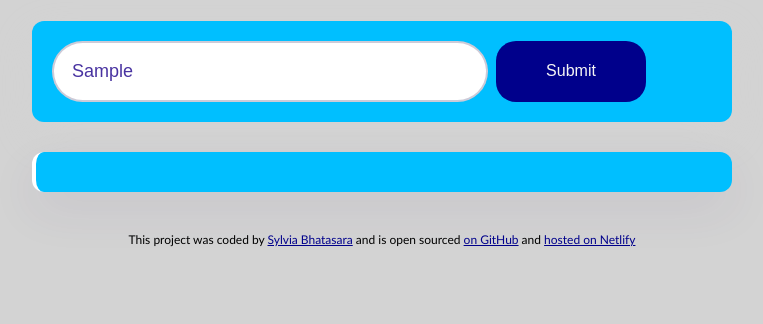
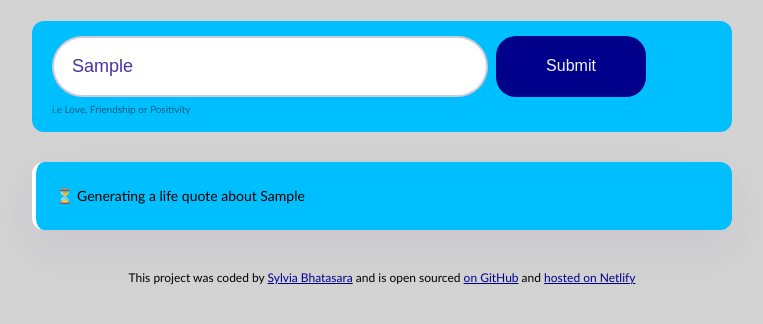
Before and after one commit to Slaib2/Inspirational-life-quotes-generator, a plain HTML site: page index.html in a window 1280 px wide. Both pictures are taken after typing "Sample" into the empty fields and a click on the input 829 px from the left and 257 px from the top of the page. Shown: the part 186-510 px from the top of the page, without its empty margins (258-1021 px from the left). Drawn offline with nearby package versions, Linux system fonts and the light colour scheme; no server answers.

Commit message:
Improved the user experience of the project

```diff
--- a/index.html
+++ b/index.html
@@ -14,13 +14,16 @@
     <h1>AI life quotes generator</h1>
     </header>
     <main>
+        <div class="form-container">
         <form id="quote-generator-form">
             <input type="text" placeholder="Enter the theme of the inspirational life quote" autofocus required autocomplete="off"
             class="instructions"
             id="user-instructions"/>
             <input type="submit" class="submit-button"/>
         </form>
-        <div class="quote" id="quote">
+         <div class="clue">i.e Love, Friendship or Positivity</div>
+        </div>
+        <div class="quote hidden" id="quote">
             </div>
     </main>
    <script src="src/index.js"></script>
--- a/src/index.js
+++ b/src/index.js
@@ -15,8 +15,11 @@ function generateQuote(event) {
   let context =
     "You are an inspirational assistant.You like to inspire others.Your task is to generate a short life quote using.Do not include the author of the quote. Sign off the quote with 'SheCodes AI' and put a related emoji at the end.Please follow the user instructions";
   let apiURL = `https://api.shecodes.io/ai/v1/generate?prompt=${prompt}&context=${context}&key=${apiKey}`;
+
+  let quoteElement = document.querySelector("#quote");
+  quoteElement.classList.remove("hidden");
+  quoteElement.innerHTML = `<div class="generating">⏳ Generating a life quote about ${instructionsInput.value}</div>`;
   axios.get(apiURL).then(displayQuote);
-  let quoteElement = document.querySelector("#quote");
 }
 let quoteFormElement = document.querySelector("#quote-generator-form");
 quoteFormElement.addEventListener("submit", generateQuote);
--- a/src/style.css
+++ b/src/style.css
@@ -14,14 +14,22 @@ color: darkblue;
 header {
 margin-bottom: 20px;
 }
-
-form {
-  padding: 20px;
+.form-container
+{padding: 15px 20px;
   background-color: deepskyblue;
   box-shadow: 0px 14px 40px lightgrey;
   border-radius: 12px;
-  display: flex;
   margin-bottom: 30px;
+
+}
+form {display: flex;
+
+}
+.clue{
+  line-height: 1.5;
+  font-size: 10px;
+  margin-top: 5px;
+  opacity: 0.5;
 }
 
 .instructions {
@@ -33,6 +41,7 @@ form {
   line-height: 18px;
   color: #4933a1;
 }
+.hidden{display: none;}
 
 .submit-button {
   margin-left: 8px;
```
